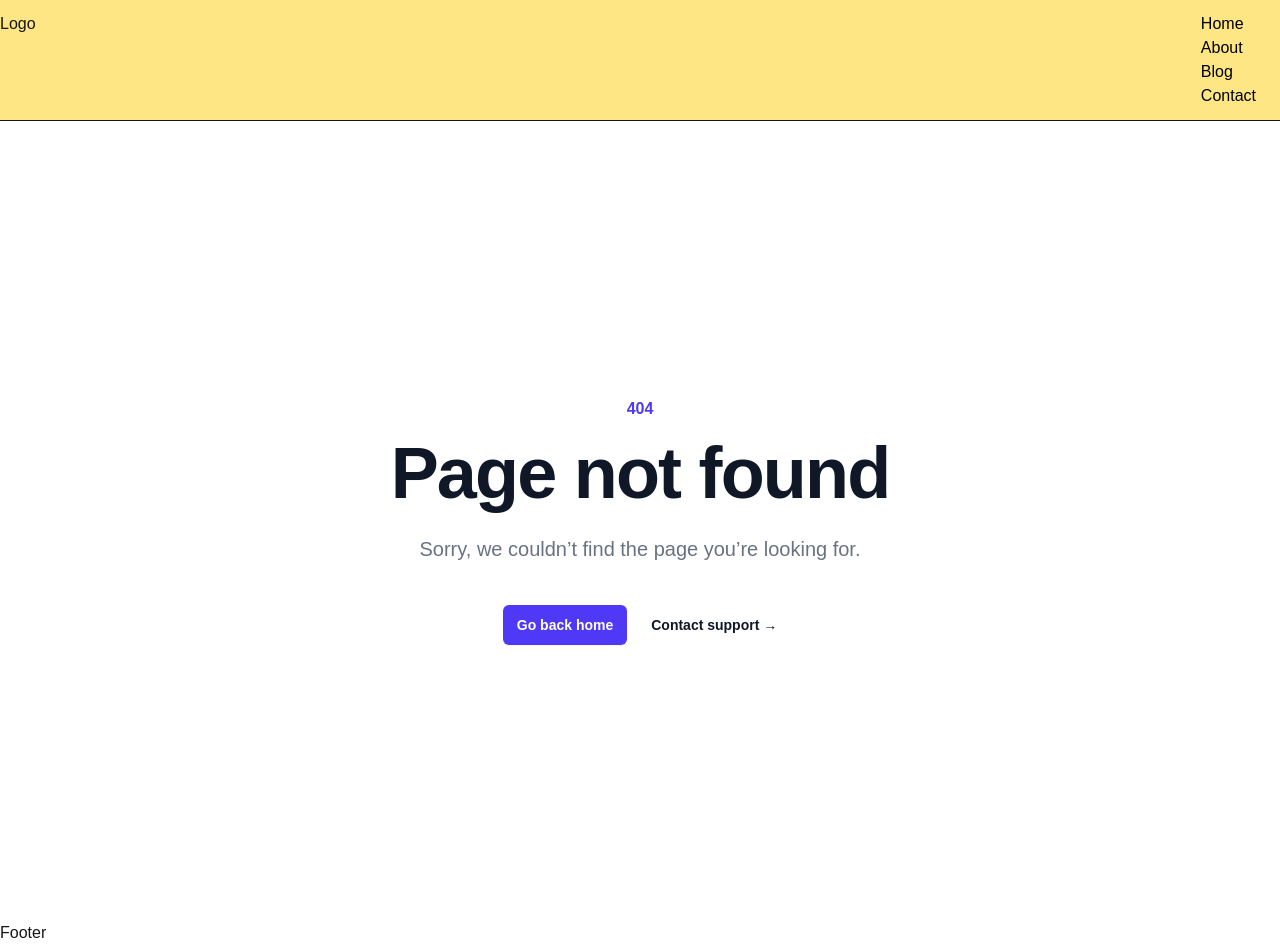
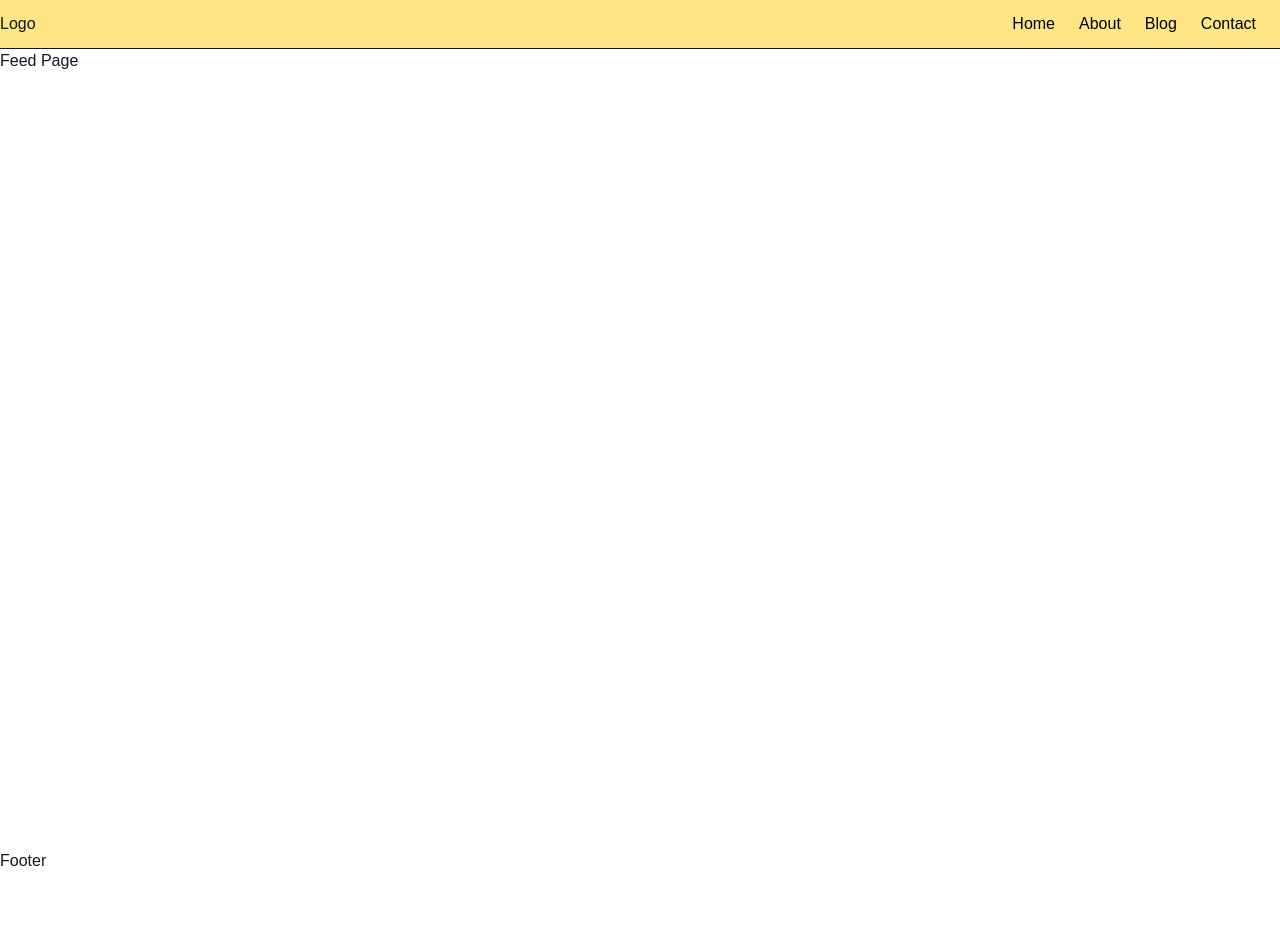
Before and after one commit to emonmahdi/nextjs-recap, a Next.js app: page /feed in a window 1280 px wide. Before the commit this address had no page. After the commit the page ends 873 px from the top, so only its background shows below. Built offline with nearby package versions, Linux system fonts and the light colour scheme.

Commit message:
template and layout

```diff
--- /dev/null
+++ b/src/app/feed/loading.tsx
@@ -0,0 +1,9 @@
+import React from 'react'
+
+const Loading = () => {
+  return (
+    <div>Loading.......</div>
+  )
+}
+
+export default Loading
--- /dev/null
+++ b/src/app/feed/page.tsx
@@ -0,0 +1,14 @@
+/* eslint-disable @typescript-eslint/no-unused-vars */
+/* eslint-disable @typescript-eslint/no-unused-expressions */
+import React from "react";
+
+const FeedPage = async () => {
+  await new Promise((resolve) => {
+    setTimeout(() => {
+      resolve("done");
+    }, 2000);
+  });
+  return <div>Feed Page</div>;
+};
+
+export default FeedPage;
--- a/src/component/Navbar.tsx
+++ b/src/component/Navbar.tsx
@@ -20,11 +20,11 @@ const Navbar = () => {
         <Link href="/">Logo</Link>
       </div>
       <div>
-        <ul>
+        <ul className="flex px-3">
           {navItems.map((item) => {
             const isActive = pathname === item.href;
             return (
-              <li key={item.href} className="flex px-3">
+              <li key={item.href}>
                 <Link
                   href={item.href}
                   className={`px-3 ${
```
Also changed, not shown: concepts-doc.txt (added), docs.txt.
